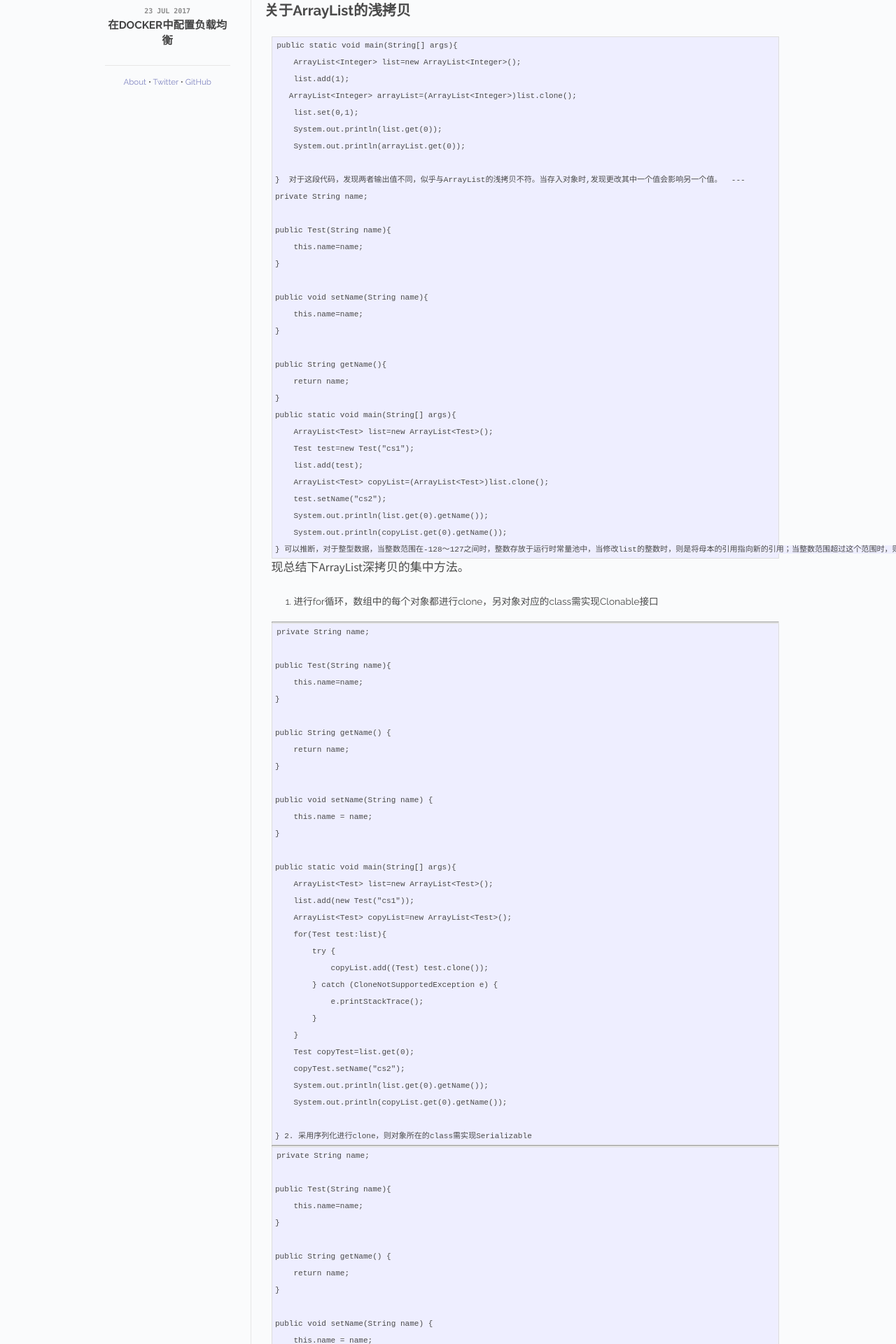
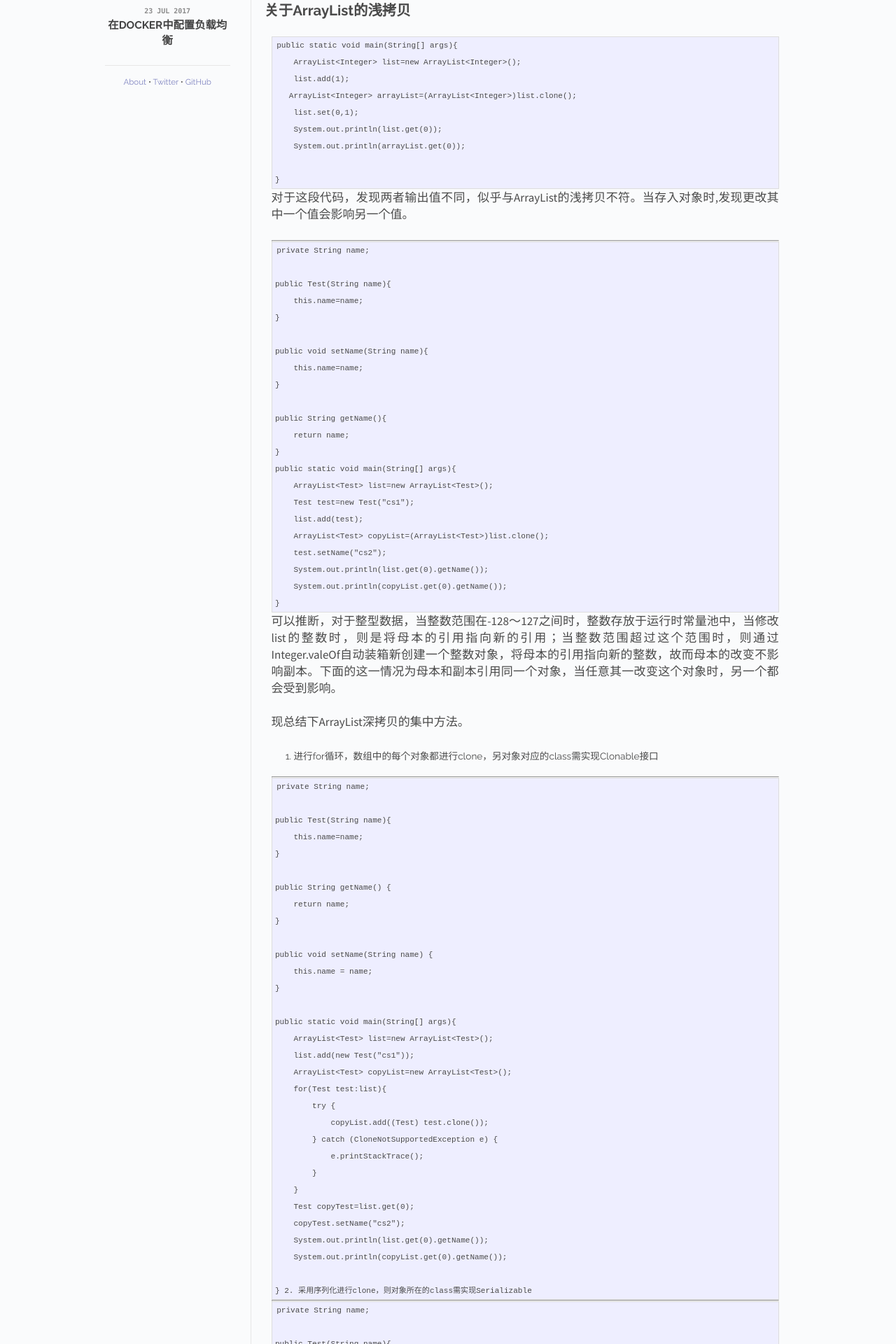
Before and after one commit to shilina0913/shilina0913.github.io, a Jekyll site: the page built from _posts/2017-09-23-关于ArrayList的浅拷贝.md, in a window 1280 px wide. Shown: the part 460-2380 px from the top of the page at 70% size. Built offline with Jekyll 4.4.1, drawn with Linux system fonts in a browser that asks for light colours; our own code applies the rules of GitHub Pages for plain Markdown files.

Commit message:
博客内容修改

```diff
--- a/_posts/2017-09-23-关于ArrayList的浅拷贝.md
+++ b/_posts/2017-09-23-关于ArrayList的浅拷贝.md
@@ -10,7 +10,9 @@
         System.out.println(arrayList.get(0));
 
     }
- 对于这段代码，发现两者输出值不同，似乎与ArrayList的浅拷贝不符。当存入对象时,发现更改其中一个值会影响另一个值。
+
+>对于这段代码，发现两者输出值不同，似乎与ArrayList的浅拷贝不符。当存入对象时,发现更改其中一个值会影响另一个值。
+
  ---
     private String name;
 
@@ -34,9 +36,10 @@
         System.out.println(list.get(0).getName());
         System.out.println(copyList.get(0).getName());
     }
-可以推断，对于整型数据，当整数范围在-128～127之间时，整数存放于运行时常量池中，当修改list的整数时，则是将母本的引用指向新的引用；当整数范围超过这个范围时，则通过Integer.valeOf自动装箱新创建一个整数对象，将母本的引用指向新的整数，故而母本的改变不影响副本。下面的这一情况为母本和副本引用同一个对象，当任意其一改变这个对象时，另一个都会受到影响。
 
-现总结下ArrayList深拷贝的集中方法。
+>可以推断，对于整型数据，当整数范围在-128～127之间时，整数存放于运行时常量池中，当修改list的整数时，则是将母本的引用指向新的引用；当整数范围超过这个范围时，则通过Integer.valeOf自动装箱新创建一个整数对象，将母本的引用指向新的整数，故而母本的改变不影响副本。下面的这一情况为母本和副本引用同一个对象，当任意其一改变这个对象时，另一个都会受到影响。
+
+>现总结下ArrayList深拷贝的集中方法。
 1. 进行for循环，数组中的每个对象都进行clone，另对象对应的class需实现Clonable接口
 
 ---
```
Also changed, not shown: _posts/2017-09-25-简单汇编语言的阅读.md (+1 -1 lines).
